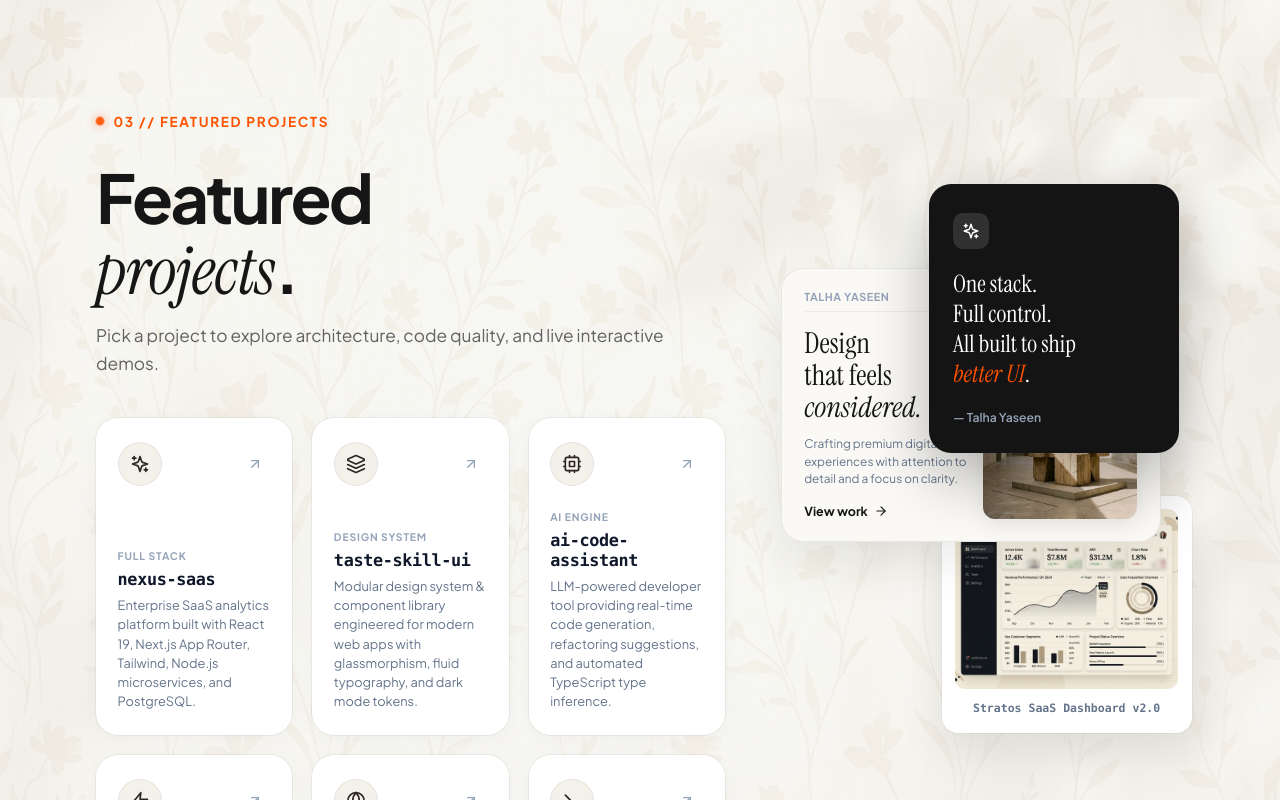
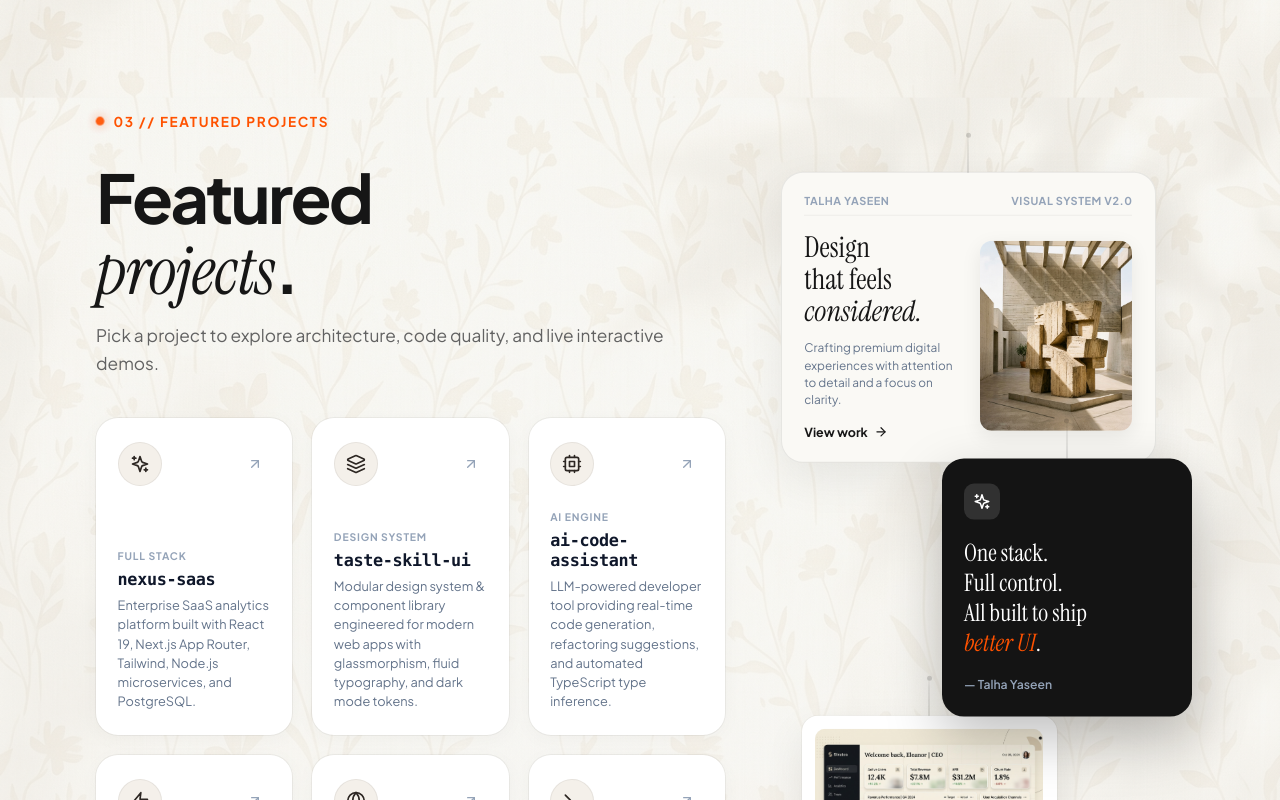
Before and after one commit to Talha-Yaseen-Hub/npm-Google-Scraper, a React (Vite) app: page / in a window 1280 px wide. Shown: the part 2760-3560 px from the top of the page. Built offline with nearby package versions, Linux system fonts and the light colour scheme.

Commit message:
Add wire elements, floating animation, and spacious separation between project cards/images in Section 03

```diff
--- a/src/components/ProjectsSection.jsx
+++ b/src/components/ProjectsSection.jsx
@@ -133,15 +133,16 @@ export default function ProjectsSection() {
           </div>
         </div>
 
-        {/* Right Column: Exact TasteSkill Tilted Fan Deck */}
+        {/* Right Column: Spaced Fan Deck Showcase */}
         <div className="projects-v2-right">
           <div className="fan-deck-area">
-            {/* 1. Middle Editorial Poster Card */}
+            {/* 1. Top Poster Card */}
             <div
               className="fan-card fan-card-poster"
-              ref={(el) => (fanDeckRef.current[1] = el)}
-              data-base-transform="rotate(-4deg)"
+              ref={(el) => (fanDeckRef.current[0] = el)}
+              data-base-transform="rotate(-3deg)"
             >
+              <div className="card-wire"></div>
               <div className="fan-poster-header">
                 <span className="fan-poster-brand">Talha Yaseen</span>
                 <span className="fan-poster-ver">Visual System v2.0</span>
@@ -172,12 +173,13 @@ export default function ProjectsSection() {
               </div>
             </div>
 
-            {/* 2. Top Dark Card */}
+            {/* 2. Middle Dark Card */}
             <div
               className="fan-card fan-card-dark"
-              ref={(el) => (fanDeckRef.current[0] = el)}
-              data-base-transform="rotate(8deg)"
+              ref={(el) => (fanDeckRef.current[1] = el)}
+              data-base-transform="rotate(5deg)"
             >
+              <div className="card-wire"></div>
               <div className="fan-dark-badge">
                 <Sparkles size={18} />
               </div>
@@ -194,8 +196,9 @@ export default function ProjectsSection() {
             <div
               className="fan-card fan-card-snapshot"
               ref={(el) => (fanDeckRef.current[2] = el)}
-              data-base-transform="rotate(5deg)"
+              data-base-transform="rotate(-2deg)"
             >
+              <div className="card-wire"></div>
               <div className="fan-snapshot-img-box">
                 <img
                   src="/project_preview_1.jpg"
--- a/src/index.css
+++ b/src/index.css
@@ -1456,7 +1456,7 @@ body {
 /* Right Column: Tilted Fan Deck Area */
 .projects-v2-right {
   position: relative;
-  min-height: 620px;
+  min-height: 820px;
   display: flex;
   align-items: center;
   justify-content: center;
@@ -1466,38 +1466,140 @@ body {
   position: relative;
   width: 100%;
   height: 100%;
-  min-height: 600px;
+  min-height: 800px;
 }
 
 .fan-card {
   position: absolute;
   transition: transform 0.35s cubic-bezier(0.16, 1, 0.3, 1), box-shadow 0.35s ease;
   cursor: pointer;
-}
+  animation: cardFloat 6s ease-in-out infinite;
+}
+
+.fan-card:nth-child(1) { animation-delay: 0s; }
+.fan-card:nth-child(2) { animation-delay: 1.2s; }
+.fan-card:nth-child(3) { animation-delay: 0.6s; }
 
 .fan-card:hover {
-  z-index: 20 !important;
-}
-
-/* 1. Top Dark Card */
+  z-index: 25 !important;
+}
+
+/* 1. Top Editorial Poster Card */
+.fan-card-poster {
+  top: 0%;
+  left: 0%;
+  width: 375px;
+  background: #FAF9F5;
+  border: 1px solid rgba(0, 0, 0, 0.08);
+  border-radius: 22px;
+  padding: 1.35rem 1.4rem;
+  box-shadow: 0 16px 45px rgba(0, 0, 0, 0.07);
+  z-index: 3;
+  display: flex;
+  flex-direction: column;
+  gap: 1rem;
+}
+
+.fan-card-poster:hover {
+  transform: rotate(-1deg) scale(1.03) !important;
+  box-shadow: 0 28px 65px rgba(0, 0, 0, 0.12);
+}
+
+.fan-poster-header {
+  display: flex;
+  justify-content: space-between;
+  align-items: center;
+  font-size: 0.68rem;
+  font-weight: 700;
+  color: #94A3B8;
+  text-transform: uppercase;
+  letter-spacing: 0.05em;
+  border-bottom: 1px solid rgba(0, 0, 0, 0.05);
+  padding-bottom: 0.5rem;
+}
+
+.fan-poster-body {
+  display: grid;
+  grid-template-columns: 1fr 0.95fr;
+  gap: 1rem;
+  align-items: center;
+}
+
+.fan-poster-left {
+  display: flex;
+  flex-direction: column;
+  gap: 0.75rem;
+}
+
+.fan-poster-title {
+  font-family: var(--font-serif);
+  font-size: 1.8rem;
+  font-weight: 400;
+  line-height: 1.1;
+  color: #161616;
+  margin: 0;
+}
+
+.fan-poster-title em {
+  font-style: italic;
+}
+
+.fan-poster-sub {
+  font-size: 0.74rem;
+  line-height: 1.45;
+  color: #64748B;
+  margin: 0;
+}
+
+.fan-poster-link {
+  display: inline-flex;
+  align-items: center;
+  gap: 0.4rem;
+  font-size: 0.78rem;
+  font-weight: 700;
+  color: #161616;
+  transition: color 0.25s ease, transform 0.25s ease;
+  margin-top: 0.25rem;
+}
+
+.fan-card-poster:hover .fan-poster-link {
+  color: var(--accent-orange);
+  transform: translateX(3px);
+}
+
+.fan-poster-right {
+  width: 100%;
+  height: 190px;
+  border-radius: 12px;
+  overflow: hidden;
+  box-shadow: 0 6px 20px rgba(0, 0, 0, 0.08);
+}
+
+.fan-poster-side-img {
+  width: 100%;
+  height: 100%;
+  object-fit: cover;
+}
+
+/* 2. Middle Dark Card */
 .fan-card-dark {
-  top: 2%;
-  right: 5%;
+  top: 36%;
+  right: 2%;
   width: 250px;
   background: #141414;
   color: #FFFFFF;
   border-radius: 22px;
-  padding: 1.8rem 1.5rem;
-  box-shadow: 0 25px 60px rgba(0, 0, 0, 0.28);
-  z-index: 5;
-  display: flex;
-  flex-direction: column;
-  gap: 1.25rem;
+  padding: 1.6rem 1.4rem;
+  box-shadow: 0 22px 55px rgba(0, 0, 0, 0.25);
+  z-index: 4;
+  display: flex;
+  flex-direction: column;
+  gap: 1.1rem;
 }
 
 .fan-card-dark:hover {
-  transform: rotate(6deg) scale(1.03) !important;
-  box-shadow: 0 35px 80px rgba(0, 0, 0, 0.38);
+  transform: rotate(3deg) scale(1.04) !important;
+  box-shadow: 0 32px 75px rgba(0, 0, 0, 0.35);
 }
 
 .fan-dark-badge {
@@ -1531,112 +1633,15 @@ body {
   color: #94A3B8;
 }
 
-/* 2. Middle Editorial Poster Card (TasteSkill Two-Column Layout) */
-.fan-card-poster {
-  top: 16%;
-  left: 0%;
-  width: 380px;
-  background: #FAF9F5;
-  border: 1px solid rgba(0, 0, 0, 0.08);
-  border-radius: 22px;
-  padding: 1.35rem 1.4rem;
-  box-shadow: 0 20px 50px rgba(0, 0, 0, 0.08);
-  z-index: 3;
-  display: flex;
-  flex-direction: column;
-  gap: 1rem;
-}
-
-.fan-card-poster:hover {
-  transform: rotate(-2deg) scale(1.02) !important;
-  box-shadow: 0 30px 70px rgba(0, 0, 0, 0.14);
-}
-
-.fan-poster-header {
-  display: flex;
-  justify-content: space-between;
-  align-items: center;
-  font-size: 0.68rem;
-  font-weight: 700;
-  color: #94A3B8;
-  text-transform: uppercase;
-  letter-spacing: 0.05em;
-  border-bottom: 1px solid rgba(0, 0, 0, 0.05);
-  padding-bottom: 0.5rem;
-}
-
-.fan-poster-body {
-  display: grid;
-  grid-template-columns: 1fr 0.95fr;
-  gap: 1rem;
-  align-items: center;
-}
-
-.fan-poster-left {
-  display: flex;
-  flex-direction: column;
-  gap: 0.75rem;
-}
-
-.fan-poster-title {
-  font-family: var(--font-serif);
-  font-size: 1.8rem;
-  font-weight: 400;
-  line-height: 1.1;
-  color: #161616;
-  margin: 0;
-}
-
-.fan-poster-title em {
-  font-style: italic;
-}
-
-.fan-poster-sub {
-  font-size: 0.74rem;
-  line-height: 1.45;
-  color: #64748B;
-  margin: 0;
-}
-
-.fan-poster-link {
-  display: inline-flex;
-  align-items: center;
-  gap: 0.4rem;
-  font-size: 0.78rem;
-  font-weight: 700;
-  color: #161616;
-  transition: color 0.25s ease, transform 0.25s ease;
-  margin-top: 0.25rem;
-}
-
-.fan-card-poster:hover .fan-poster-link {
-  color: var(--accent-orange);
-  transform: translateX(3px);
-}
-
-.fan-poster-right {
-  width: 100%;
-  height: 190px;
-  border-radius: 12px;
-  overflow: hidden;
-  box-shadow: 0 6px 20px rgba(0, 0, 0, 0.08);
-}
-
-.fan-poster-side-img {
-  width: 100%;
-  height: 100%;
-  object-fit: cover;
-}
-
 /* 3. Bottom Polaroid Snapshot Card */
 .fan-card-snapshot {
-  top: 54%;
-  right: 2%;
-  width: 250px;
+  top: 68%;
+  left: 5%;
+  width: 255px;
   background: #FFFFFF;
   border-radius: 16px;
   padding: 0.85rem 0.85rem 1.1rem;
-  box-shadow: 0 18px 45px rgba(0, 0, 0, 0.09), 0 0 0 1px rgba(0, 0, 0, 0.04);
+  box-shadow: 0 16px 40px rgba(0, 0, 0, 0.08), 0 0 0 1px rgba(0, 0, 0, 0.04);
   z-index: 2;
   display: flex;
   flex-direction: column;
@@ -1645,8 +1650,8 @@ body {
 }
 
 .fan-card-snapshot:hover {
-  transform: rotate(3deg) scale(1.04) !important;
-  box-shadow: 0 28px 65px rgba(0, 0, 0, 0.14);
+  transform: rotate(0deg) scale(1.04) !important;
+  box-shadow: 0 25px 60px rgba(0, 0, 0, 0.13);
 }
 
 .fan-snapshot-img-box {
```
